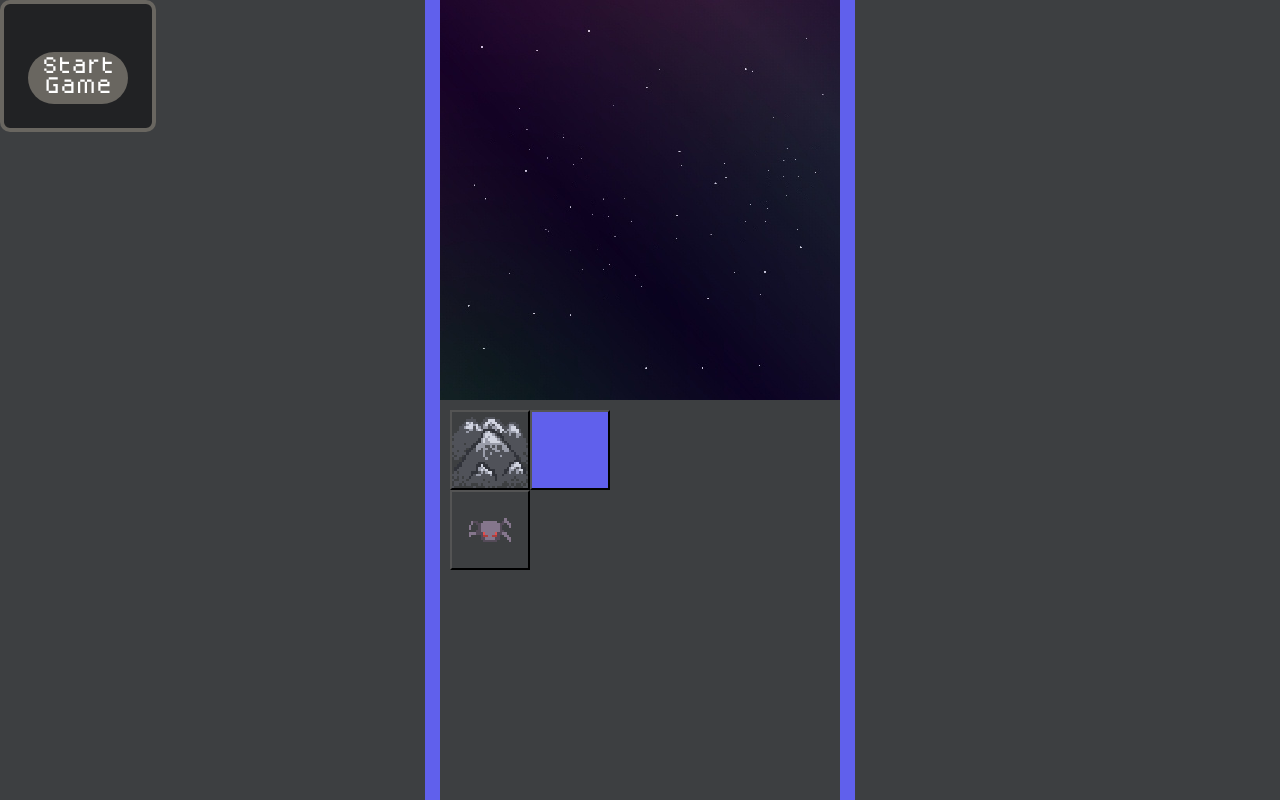
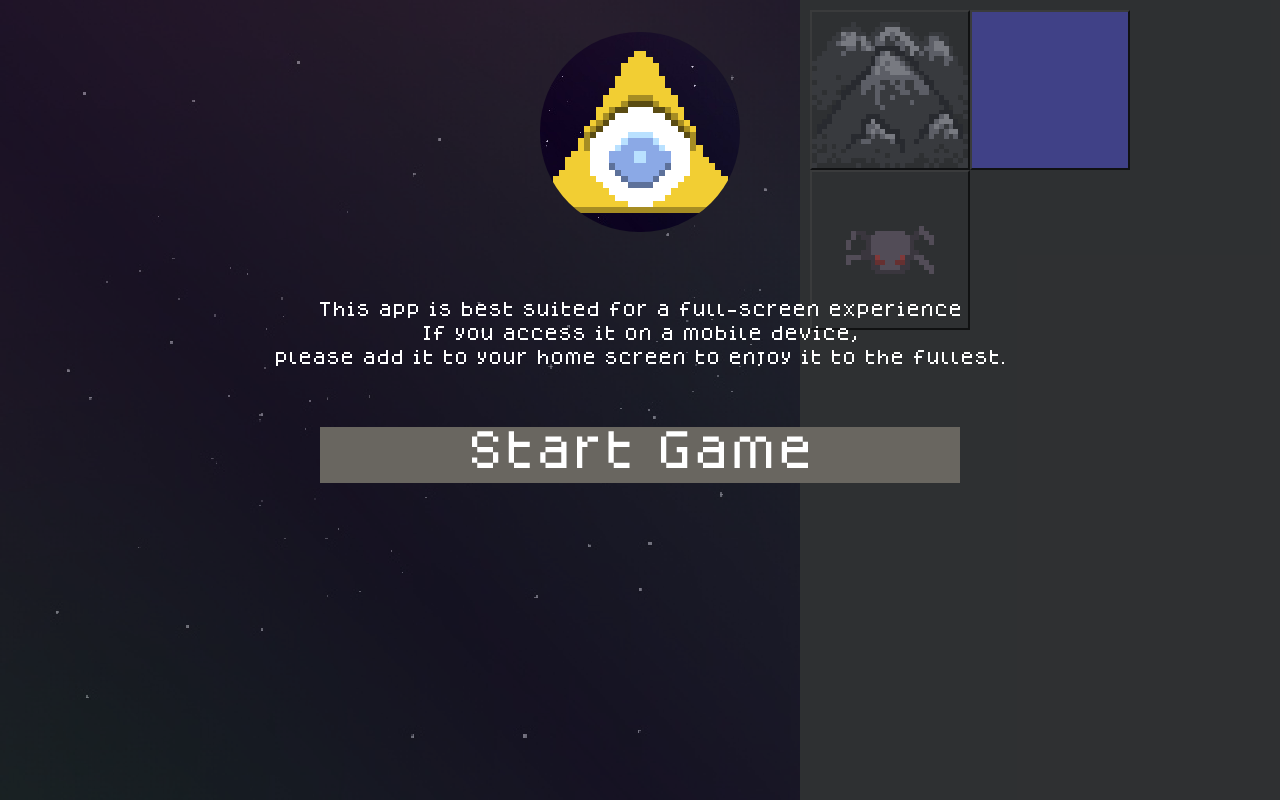
Before and after one commit to I-lander/GameProject, a plain HTML site: page index.html in a window 1280 px wide. Drawn offline with Linux system fonts and the light colour scheme.

Commit message:
initial resizing

```diff
--- a/UI/menu.js
+++ b/UI/menu.js
@@ -1,16 +1,4 @@
 function drawMenu(ctx, width) {
-  ctx.save();
-  ctx.strokeStyle = "rgba(100, 100, 255, 0.9)";
-  ctx.lineWidth = 15;
-  ctx.strokeRect(
-    innerWidth / 2 - width / 2 - ctx.lineWidth / 2,
-    0,
-    canvasScreen.width + ctx.lineWidth,
-    innerHeight + ctx.lineWidth
-  );
-  ctx.stroke();
-  ctx.restore();
-
   createButton(width);
 }
 
@@ -24,8 +12,8 @@ function createButton(width) {
   mountainButton.style.backgroundRepeat = "no-repeat";
   mountainButton.style.backgroundColor = "transparent";
   mountainButton.style.position = "fixed";
-  mountainButton.style.left = `${innerWidth / 2 - width / 2}px`;
-  mountainButton.style.top = `${width}px`;
+  mountainButton.style.left = `${width}px`;
+  mountainButton.style.top = `0px`;
   mountainButton.style.margin = "10px";
   mountainButton.style.width = `${buttonSize}px`;
   mountainButton.style.height = `${buttonSize}px`;
@@ -37,8 +25,8 @@ function createButton(width) {
   riverButton.style.backgroundSize = "cover";
   riverButton.style.backgroundRepeat = "no-repeat";
   riverButton.style.position = "fixed";
-  riverButton.style.left = `${innerWidth / 2 - width / 2 + buttonSize}px`;
-  riverButton.style.top = `${width}px`;
+  riverButton.style.left = `${width + buttonSize}px`;
+  riverButton.style.top = `0px`;
   riverButton.style.margin = "10px";
   riverButton.style.width = `${buttonSize}px`;
   riverButton.style.height = `${buttonSize}px`;
@@ -51,8 +39,8 @@ function createButton(width) {
   spawnButton.style.backgroundSize = "cover";
   spawnButton.style.backgroundRepeat = "no-repeat";
   spawnButton.style.position = "fixed";
-  spawnButton.style.left = `${innerWidth / 2 - width / 2}px`;
-  spawnButton.style.top = `${width + buttonSize}px`;
+  spawnButton.style.left = `${width}px`;
+  spawnButton.style.top = `${buttonSize}px`;
   spawnButton.style.margin = "10px";
   spawnButton.style.width = `${buttonSize}px`;
   spawnButton.style.height = `${buttonSize}px`;
--- a/app.js
+++ b/app.js
@@ -30,7 +30,6 @@ drawMenu(ctxMenu, canvasScreen.width);
 
 export { tileMap, tileSize, pixelUnit };
 
-let scoreValue = 0;
 const mainMenu = document.getElementById("mainMenu");
 
 let isPause = true;
@@ -80,6 +79,7 @@ function animate(timestamp) {
 
   lastFrameTimeMs = timestamp;
   ctxScreen.clearRect(0, 0, canvasScreen.width, canvasScreen.height);
+
 
   tileMap.draw(ctxScreen);
   const mainPlayer = tileMap.players[0];
@@ -179,8 +179,6 @@ function animate(timestamp) {
       monsters = monsters.filter( (item) => {
         return item !== monster;
       });
-
-      scoreValue += 1;
     }
   });
 
@@ -205,7 +203,6 @@ function animate(timestamp) {
 
 function init() {
   tileMap.init();
-  scoreValue = 0;
   monsters = [];
   damageTexts = [];
   particles = [];
@@ -237,10 +234,10 @@ spawnButton.onclick = function () {
 };
 
 canvasScreen.addEventListener("click", (event) => {
-  const xZero = innerWidth / 2 - canvasScreen.width / 2;
-  const yZero = event.y;
-  const x = event.x - xZero;
-  const y = yZero;
+  const xZero = 0;
+  const yZero = 0;
+  const x = event.x;
+  const y = event.y;
   const clickPositionInGrid = tileMap.getPosition(x, y);
   if (
     tileMap.map[clickPositionInGrid.y][clickPositionInGrid.x] === "green" &&
--- a/index.html
+++ b/index.html
@@ -12,15 +12,19 @@
     <link rel="stylesheet" href="style.css">
 </head>
 <body>
+    <div class="mainMenu" id="mainMenu">
+        <img src="./src/images/godIcon.png">
+        <p>
+            This app is best suited for a full-screen experience<br>
+            If you access it on a mobile device,<br>
+            please add it to your home screen to enjoy it to the fullest.
+        </p>
+        <button id="startBtn">Start Game</button>
+    </div>
+
     <canvas id="canvasMenu" class="canvasMenu"></canvas>
     <canvas id="canvasScreen" class="canvasScreen"></canvas>
 
-    <div class="mainMenu" id="mainMenu">
-        <div class="scroreScreen">
-            <h1 id="finalScore"></h1>
-            <button id="startBtn">Start Game</button>
-        </div>
-    </div>
     <script src="./app.js" type="module"></script>
 </body>
 </html>
--- a/level/map.js
+++ b/level/map.js
@@ -1,16 +1,18 @@
 let map = [];
 function createMap() {
-  const mapSize = 17;
-  const mapCenter = Math.floor(mapSize / 2);
-  for (let i = 0; i < mapSize; i++) {
+  const mapSizeX = 17;
+  const mapSizeY = 17;
+  const mapCenterX = Math.floor(mapSizeX / 2);
+  const mapCenterY = Math.floor(mapSizeY/2);
+  for (let i = 0; i < mapSizeX; i++) {
     map.push([]);
   }
-  for (let row = 0; row < mapSize; row++) {
-    for (let column = 0; column < mapSize; column++) {
+  for (let row = 0; row < mapSizeX; row++) {
+    for (let column = 0; column < mapSizeY; column++) {
       map[row].push("0");
     }
   }
-  map[mapCenter][mapCenter] = "1";
+  map[mapCenterX][mapCenterY] = "1";
 }
 createMap();
 
--- a/level/tileMap.js
+++ b/level/tileMap.js
@@ -115,17 +115,11 @@ export class TileMap {
   }
 
   setCanvasSize(canvas) {
-    if (canvas.width < canvas.height) {
-      this.tileSize = canvas.width / this.map.length;
-      canvas.width = this.map[0].length * this.tileSize;
-      canvas.height = this.map.length * this.tileSize;
-    } else {
-      canvas.height = canvas.height / 2;
+    // if (canvas.width < canvas.height) {
+      canvas.height = innerHeight;
       this.tileSize = canvas.height / this.map.length;
       canvas.width = this.map[0].length * this.tileSize;
-      canvas.style.left = `${innerWidth / 2 - canvas.width / 2}px`;
-      this.mapOrigin.x = innerWidth / 2 - canvas.width / 2;
-    }
+
   }
 
   getPosition(x, y) {
--- a/style.css
+++ b/style.css
@@ -31,47 +31,36 @@ canvas{
     background-color: rgb(61, 63, 65);
 }
 
-.score{
+.mainMenu{
     position: fixed;
+    z-index: 10001;
+    width: 100%;
+    height: 100%;
+    background-color: rgba(33, 34, 36, 0.50);
     color: white;
-    margin: 12px;
-    user-select: none;
+    text-align: center;
 }
 
-.mainMenu{
-    position: fixed;
-    /* display: flex; */
-    justify-content: center;
-    width: 100px;
-    top: 00px;
-    right: 0px;
-    bottom: 0px;
-    left: 0px;
-    align-items: center;
+.mainMenu p{
+    margin: 32px;
+    line-height: 1.5rem;
 }
 
-.scroreScreen{
-    background-color: rgba(33, 34, 36);
-    color: white;
-    padding: 1.5rem;
-    max-width: 28rem;
-    width: 100%;
-    text-align: center;
-    user-select: none;
-    border-radius: 10px;
-    border: 4px solid rgb(105, 102, 96);
+.mainMenu img{
+    margin: 32px;
+    width: 200px;
+    border-radius: 99px;
 }
 
-.scroreScreen button{
+.mainMenu button{
     margin-top: 24px;
     background-color: rgb(105, 102, 96);
-    border-radius: 9999px;
     padding: 6px;
     color: white;
-    width: 100%;
-    line-height: 1.25rem;
+    width: 50%;
+    height: 56px;
     border: none;
-    font-size: large;
+    font-size: 42px;
 }
 
 .disable{
```
Also changed, not shown: manifest.json.
